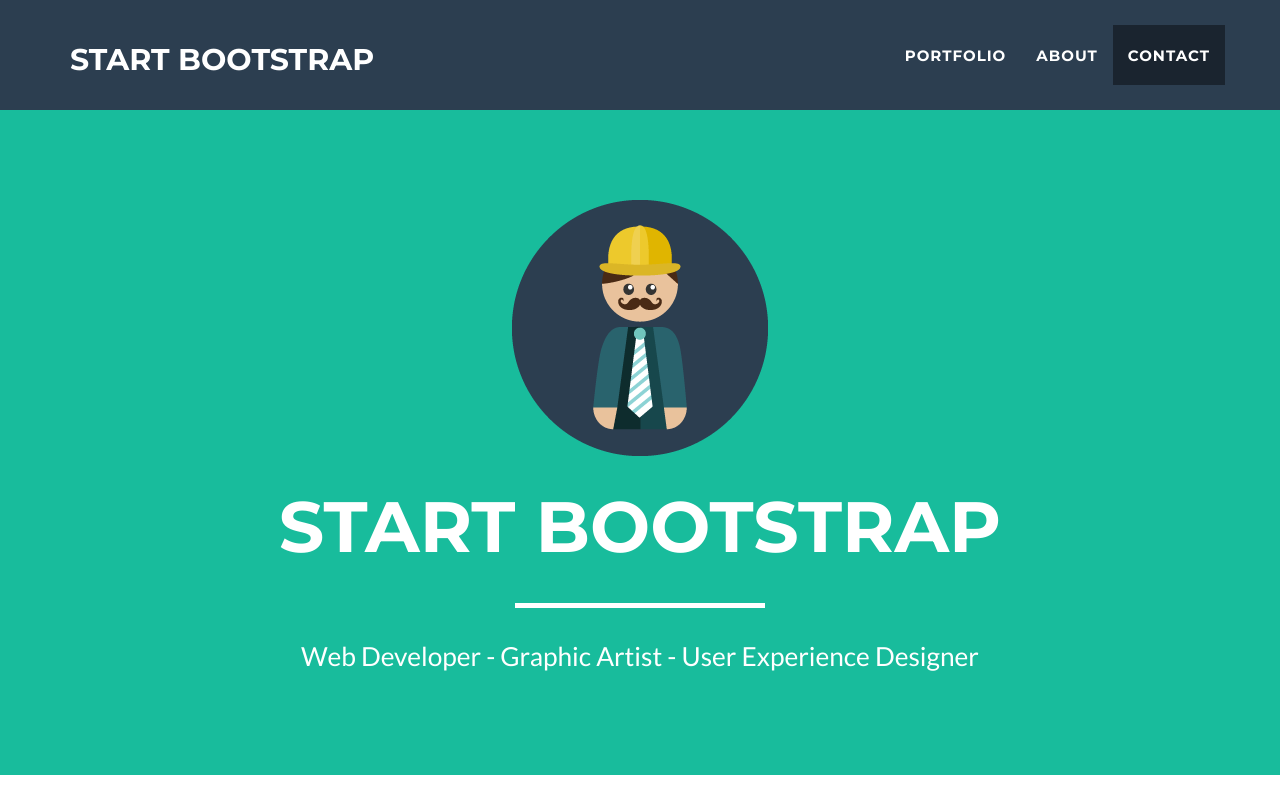
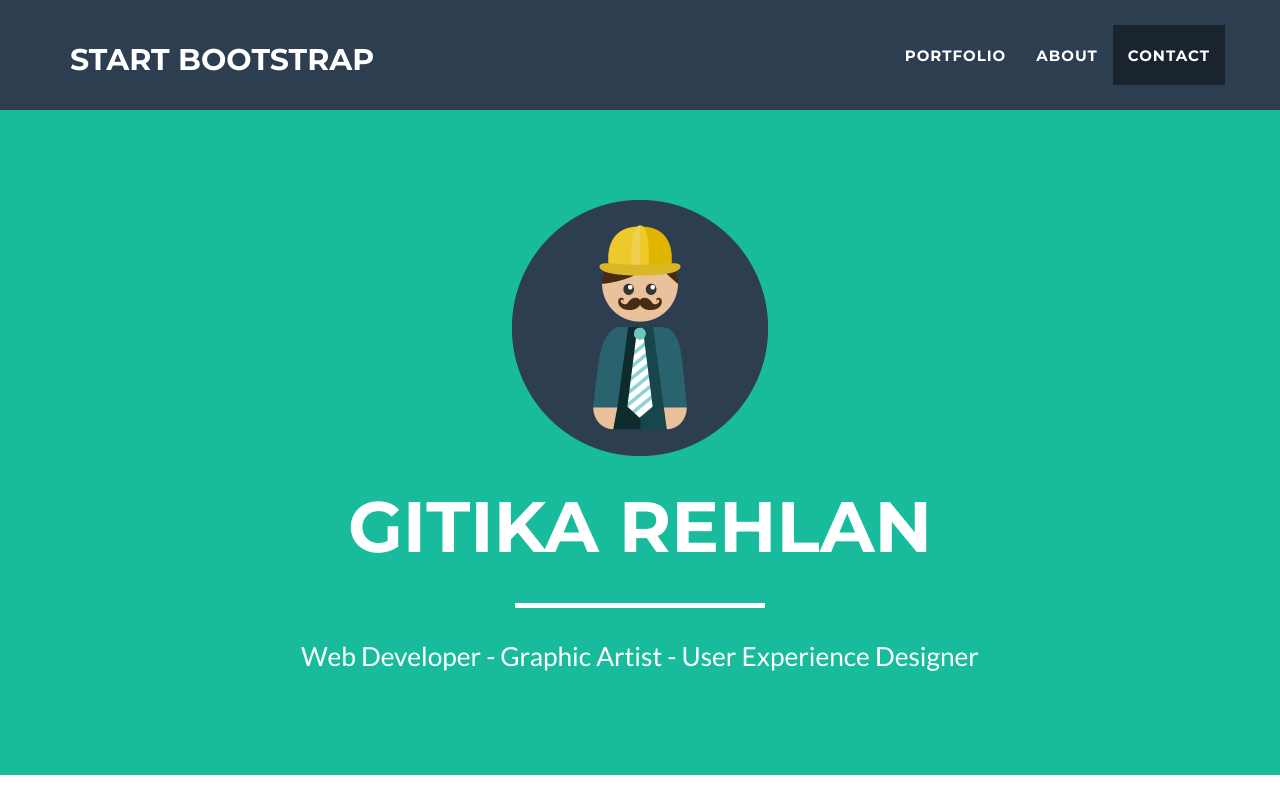
Before and after one commit to gitikarehlan/gitikarehlan.github.io, a plain HTML site: page index.html in a window 1280 px wide. Shown: the top 800 px of the page. Drawn offline with nearby package versions, Linux system fonts and the light colour scheme.

Commit message:
header changed

```diff
--- a/index.html
+++ b/index.html
@@ -76,7 +76,7 @@
                 <div class="col-lg-12">
                     <img class="img-responsive" src="img/profile.png" alt="">
                     <div class="intro-text">
-                        <span class="name">Start Bootstrap</span>
+                        <span class="name">Gitika Rehlan</span>
                         <hr class="star-light">
                         <span class="skills">Web Developer - Graphic Artist - User Experience Designer</span>
                     </div>
```
